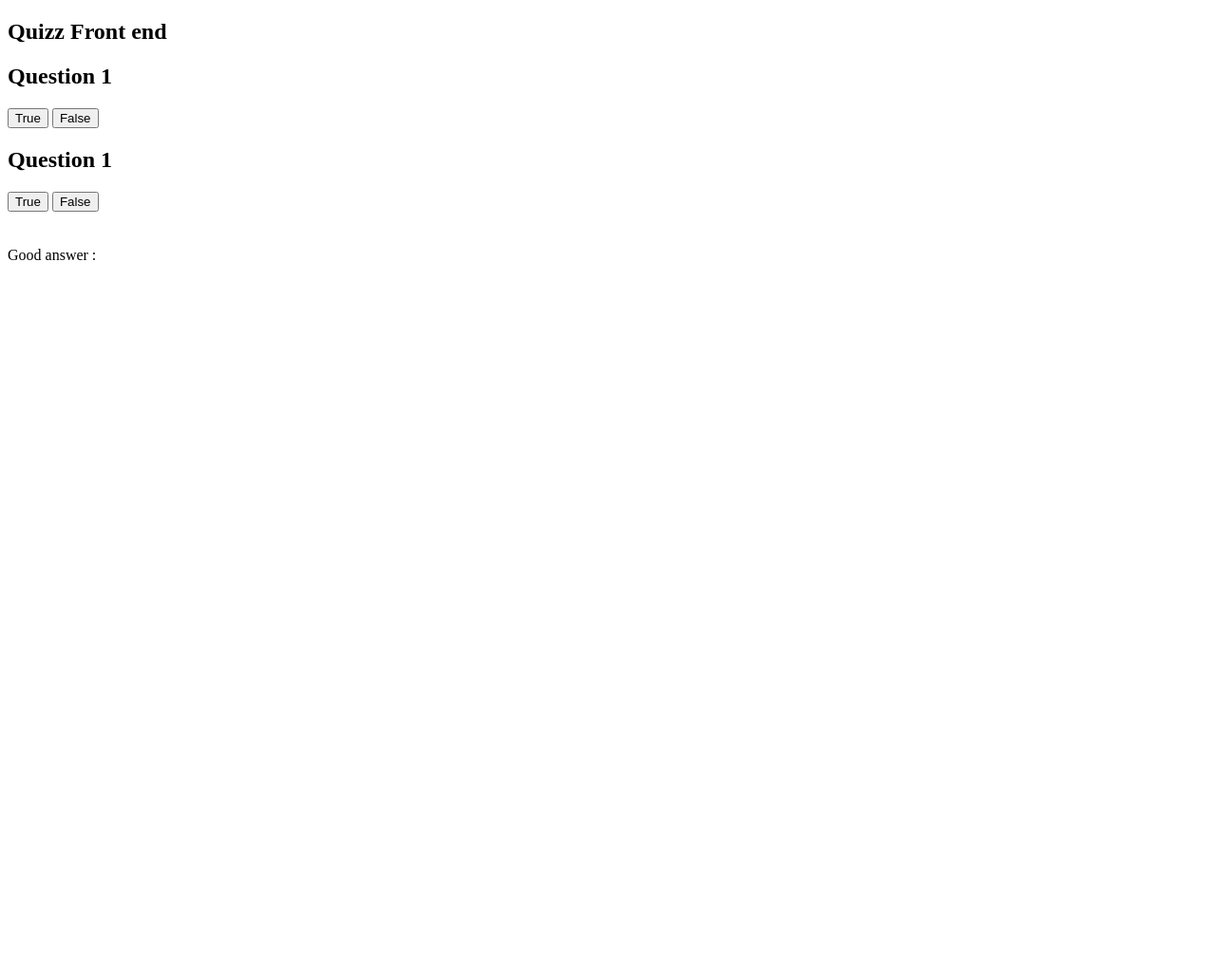
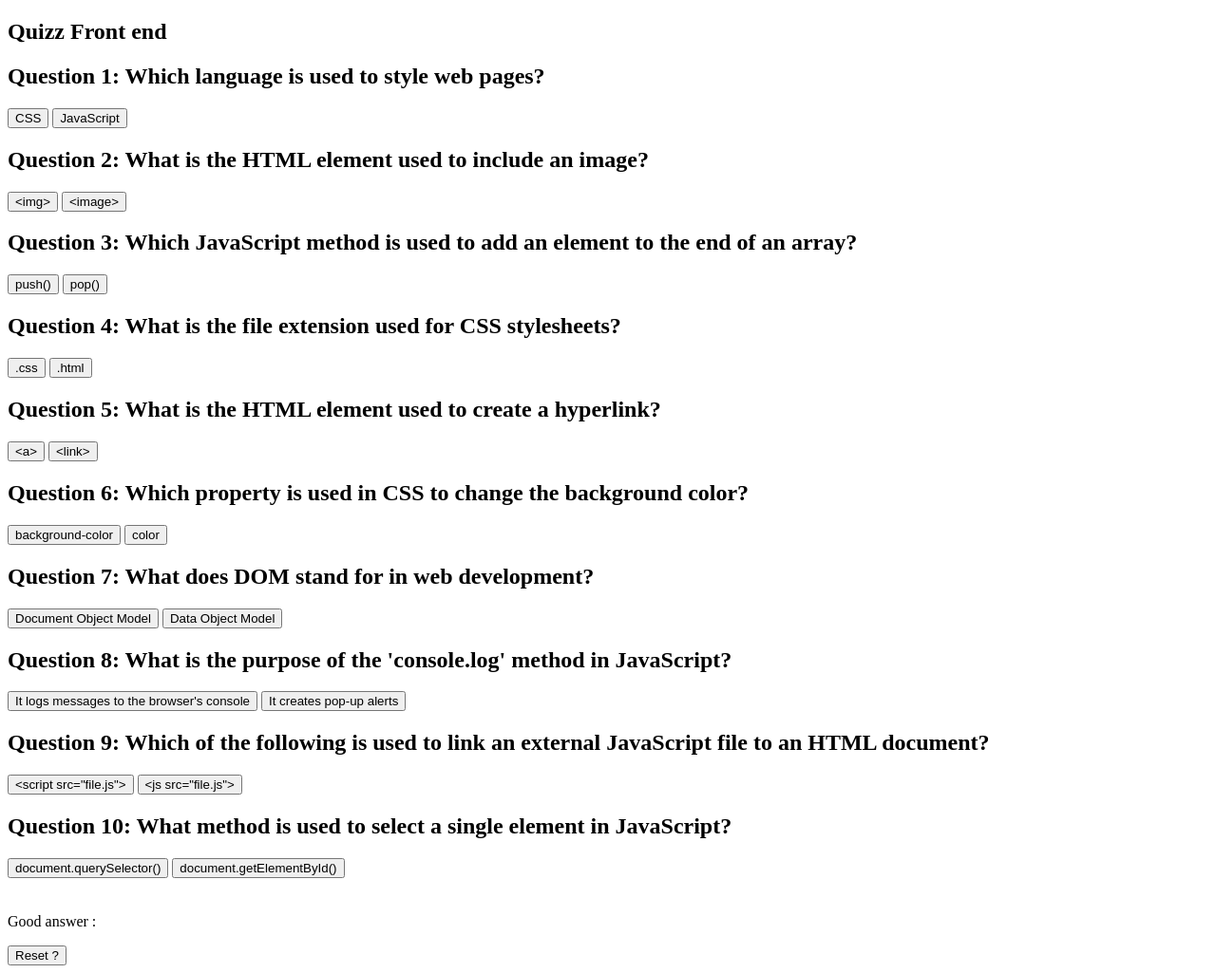
Before and after one commit to Tim-Fromentin/quizz-olivier, a plain HTML site: page index.html in a window 1280 px wide. Shown: the whole page at 95% size. Before the commit the page ends 800 px from the top, so only its background shows below. Drawn offline with Linux system fonts and the light colour scheme.

Commit message:
purge js and reset btn

```diff
--- a/app.js
+++ b/app.js
@@ -1,11 +1,14 @@
+// variable
 const responses = document.querySelectorAll('.response')
-const boxResponses = document.querySelectorAll('.box_choice')
+
 const seeScore = document.getElementById('calculScore')
+
 const lenght = responses.length
-console.log(lenght)
 
+let lenghtChoice = 0
 
-// console.log(response.value)
+let score = 0
+
 
 
 
@@ -14,13 +17,18 @@ console.log(lenght)
 
 
         element.addEventListener('click', handleResponse)
-        element.addEventListener('click', () => {
+        element.addEventListener('click', handleDisable)
+        function handleDisable(){
             if(element.classList.contains('r_1')) {
                 responses[index + 1].disabled = true
+                responses[index].disabled = true
+
             } else if (element.classList.contains('r_2')){
                 responses[index - 1].disabled = true
+                responses[index].disabled = true
+
             }
-        })
+        }
 
 
 
@@ -30,9 +38,7 @@ console.log(lenght)
 
 
 
-let l = 0
 
-let i = 0
 
 
 function  handleResponse(element){
@@ -40,16 +46,16 @@ function  handleResponse(element){
 
         if(element.target.value === 'false'){
             element.target.classList.add('response--false')
-        l++
+            lenghtChoice++
         }
         else if (element.target.value === 'true'){
             element.target.classList.add('response--true')
-            l++
+            lenghtChoice++
         }
         else {
             console.log('error no correct value')
         }
-        if (l === lenght / 2){
+        if (lenghtChoice === lenght / 2){
             seeScore.classList.add('calculScore--active')
         }
 
@@ -59,17 +65,21 @@ function  handleResponse(element){
 
 
 
-
-
 function  scoreCalcul(element){
     console.log(element.target.value)
     if(element.target.value === 'true'){
-        i++
-        console.log(i)
+        score++
+        console.log(score)
     }
-    const score = document.getElementById('score')
+    const scoreSum = document.getElementById('score')
     seeScore.addEventListener('click', showScore)
     function showScore(){
-        score.textContent = i
+        scoreSum.textContent = score
     }
 }
+
+const resetBtn = document.getElementById('resetBtn')
+resetBtn.addEventListener('click', resetQuizz)
+function resetQuizz(){
+    window.location.reload();
+}
--- a/index.html
+++ b/index.html
@@ -11,28 +11,74 @@
     <h1 class="q_title">Quizz Front end</h1>
 
 
-        <div class="box_response">
-            <h2 class="r_title">Question 1</h2>
-            <div class="box_choice">
-                <button class="response r_1" value="true">True</button>
-                <button class="response r_2" value="false">False</button>
-            </div>
+    <div class="box_response">
+        <h2 class="r_title">Question 1: Which language is used to style web pages?</h2>
+        <button class="response r_1" value="true">CSS</button>
+        <button class="response r_2" value="false">JavaScript</button>
+    </div>
 
-        </div>
+    <div class="box_response">
+        <h2 class="r_title">Question 2: What is the HTML element used to include an image?</h2>
+        <button class="response r_1" value="true">&lt;img&gt;</button>
+        <button class="response r_2" value="false">&lt;image&gt;</button>
+    </div>
 
-        <div class="box_response">
-            <h2 class="r_title">Question 1</h2>
-            <div class="box_choice">
-                <button class="response r_1" value="true">True</button>
-                <button class="response r_2" value="false">False</button>
-            </div>
+    <div class="box_response">
+        <h2 class="r_title">Question 3: Which JavaScript method is used to add an element to the end of an array?</h2>
+        <button class="response r_1" value="true">push()</button>
+        <button class="response r_2" value="false">pop()</button>
+    </div>
 
-        </div>
+    <div class="box_response">
+        <h2 class="r_title">Question 4: What is the file extension used for CSS stylesheets?</h2>
+        <button class="response r_1" value="true">.css</button>
+        <button class="response r_2" value="false">.html</button>
+    </div>
+
+    <div class="box_response">
+        <h2 class="r_title">Question 5: What is the HTML element used to create a hyperlink?</h2>
+        <button class="response r_1" value="true">&lt;a&gt;</button>
+        <button class="response r_2" value="false">&lt;link&gt;</button>
+    </div>
+
+    <div class="box_response">
+        <h2 class="r_title">Question 6: Which property is used in CSS to change the background color?</h2>
+        <button class="response r_1" value="true">background-color</button>
+        <button class="response r_2" value="false">color</button>
+    </div>
+
+    <div class="box_response">
+        <h2 class="r_title">Question 7: What does DOM stand for in web development?</h2>
+        <button class="response r_1" value="true">Document Object Model</button>
+        <button class="response r_2" value="false">Data Object Model</button>
+    </div>
+
+    <div class="box_response">
+        <h2 class="r_title">Question 8: What is the purpose of the 'console.log' method in JavaScript?</h2>
+        <button class="response r_1" value="true">It logs messages to the browser's console</button>
+        <button class="response r_2" value="false">It creates pop-up alerts</button>
+    </div>
+
+    <div class="box_response">
+        <h2 class="r_title">Question 9: Which of the following is used to link an external JavaScript file to an HTML document?</h2>
+        <button class="response r_1" value="true">&lt;script src="file.js"&gt;</button>
+        <button class="response r_2" value="false">&lt;js src="file.js"&gt;</button>
+    </div>
+
+    <div class="box_response">
+        <h2 class="r_title">Question 10: What method is used to select a single element in JavaScript?</h2>
+        <button class="response r_1" value="true">document.querySelector()</button>
+        <button class="response r_2" value="false">document.getElementById()</button>
+    </div>
+
+
+
 
     <input type="submit" value="Calcul score" id="calculScore">
 
 <p>Good answer : <span id="score"></span></p>
 
+    <button type="reset" id="resetBtn">Reset ?</button>
 </section>
 
 <script src="./app.js"></script>
```
